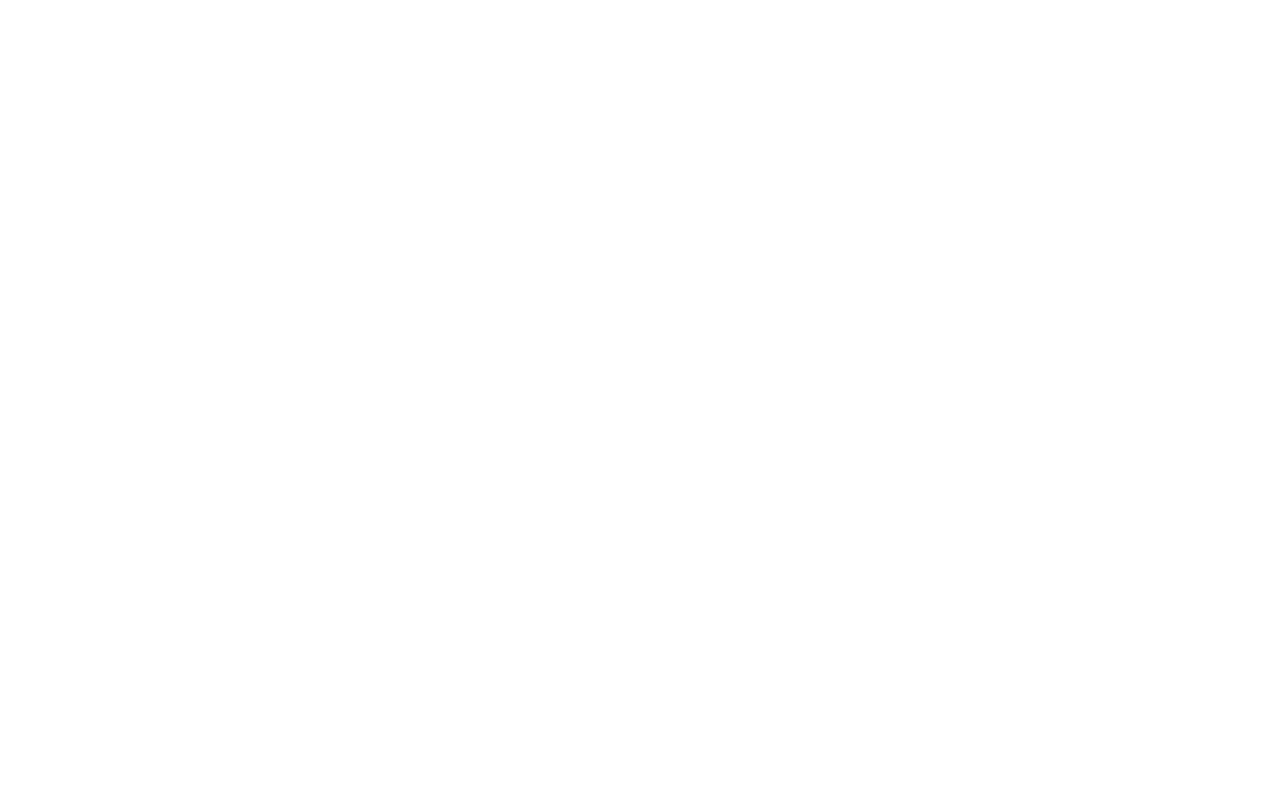
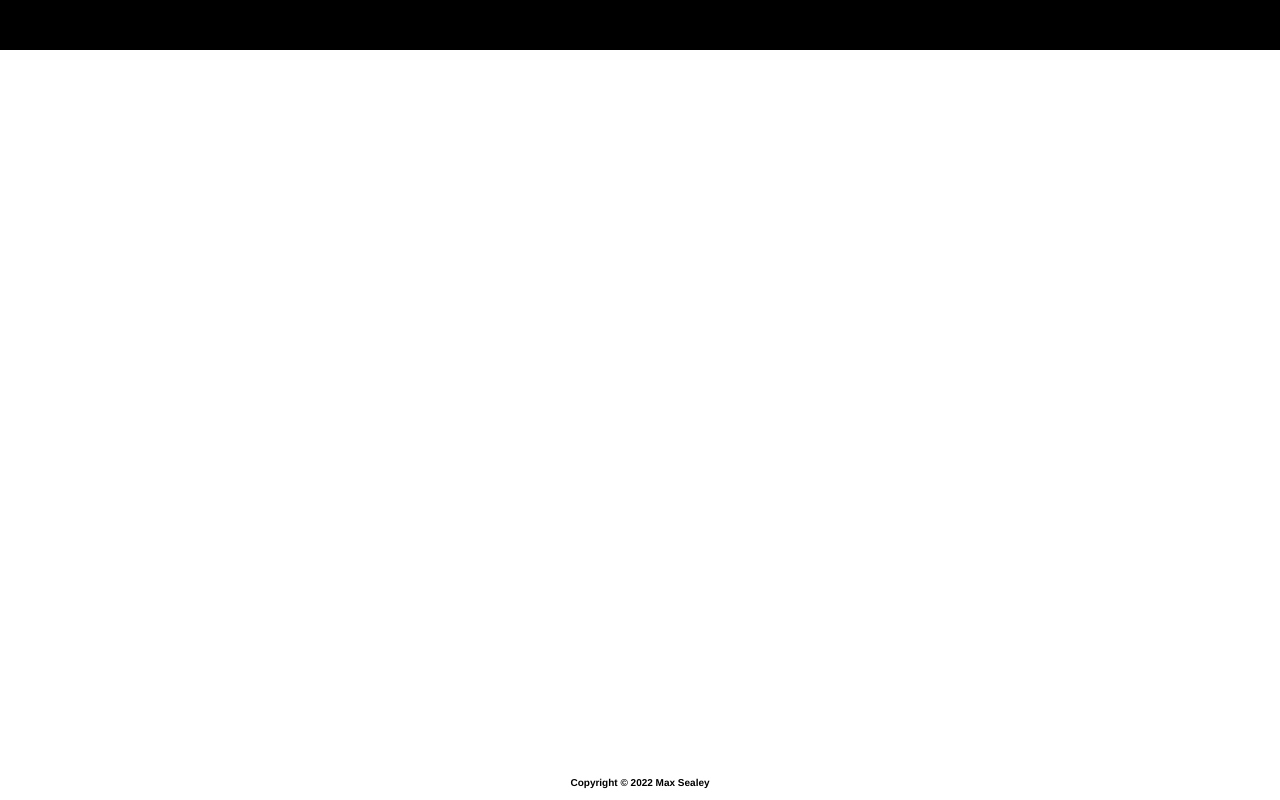
Before and after one commit to maxsealey/personal-site, a React (Create React App) app: page / in a window 1280 px wide. Built offline with nearby package versions, Linux system fonts and the light colour scheme.

Commit message:
import Nav and Footer components, render

```diff
--- a/src/App.js
+++ b/src/App.js
@@ -1,7 +1,15 @@
+import React from 'react';
 import './App.css';
+import { Nav } from './components/Nav';
+import { Footer } from './components/Footer';
 
-function App() {
-  return null
+class App extends React.Component {
+  render() {
+    return (
+      <><Nav />
+      <Footer /></>
+    )
+  }
 }
 
 export default App;
```
